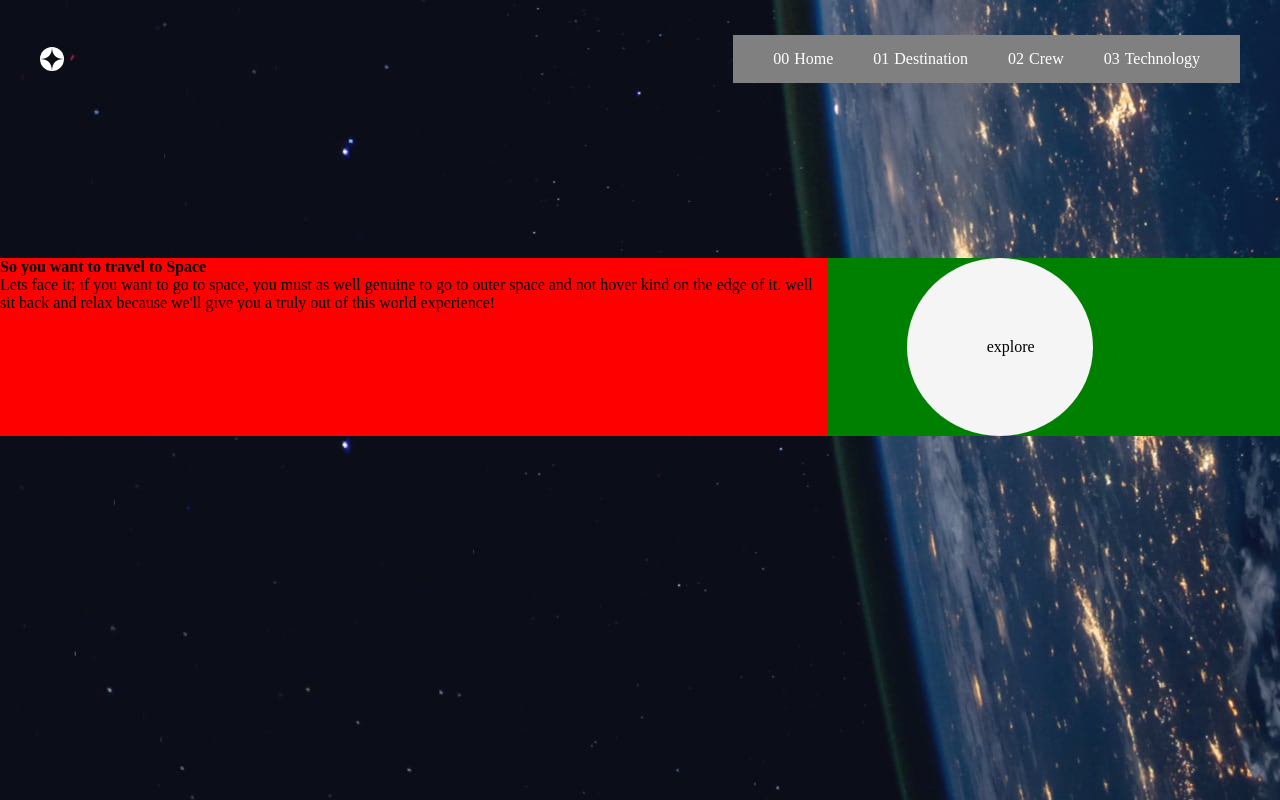
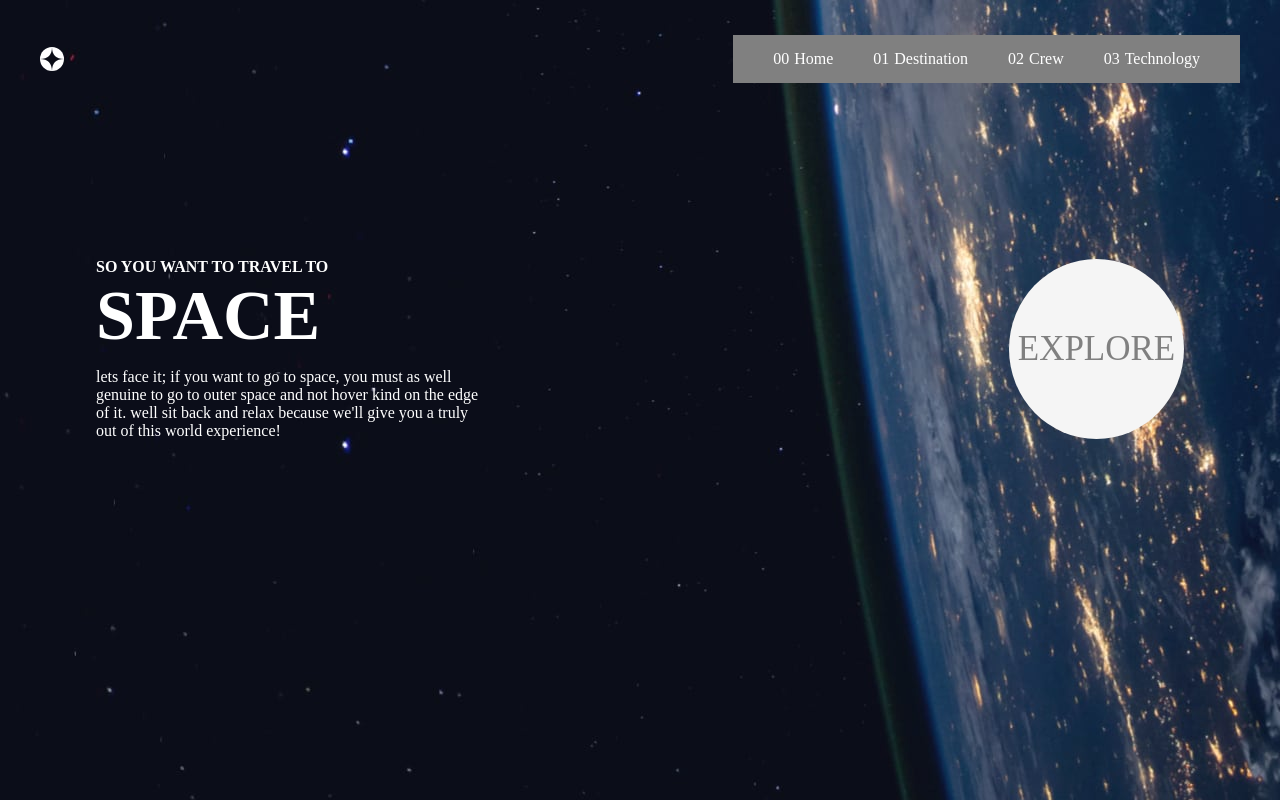
Before and after one commit to okedo01/space-tourism-website-Okedo01, a React (Vite) app: page / in a window 1280 px wide. Built offline with nearby package versions, Linux system fonts and the light colour scheme; the HTML template or start-up script is replaced by a standard one.

Commit message:
Style The Home Component

```diff
--- a/src/Pages/sandbox.css
+++ b/src/Pages/sandbox.css
@@ -1,20 +1,40 @@
 .container {
-    display: grid;
-    grid-template-columns: repeat(3, 1fr);
-    column-gap: 80px;
-    margin: 10em auto;
-    background-color: green;
+    display: flex;
+    align-items: center;
+    justify-content: space-around;
+    margin: 10em 6em;
+    text-transform: uppercase;
+
 }
 
 .space-info {
+    display: grid;
+    grid-template-columns: 1fr 1fr;
+    color: white;
+}
+.space-info h4 {
     grid-column-start: 1;
     grid-column-end: 3;
-    background-color: red;
+    padding-bottom: 12px;
+    font-size: 16px;
+}
+.space-info span {
+    display: block;
+    font-size: 70px;
+}
+.space-info p {
+    padding-right: 60px;
+    text-transform: lowercase;
 }
 
 .explore {
-    width: 50%;
-    padding: 80px;
+    display: flex;
+    justify-content: center;
+    align-items: center;
+    width: 5em;
+    padding: 70px;
+    font-size: 35px;
+    color: gray;
     border-radius: 50%;
     background-color: whitesmoke;
 }
```
